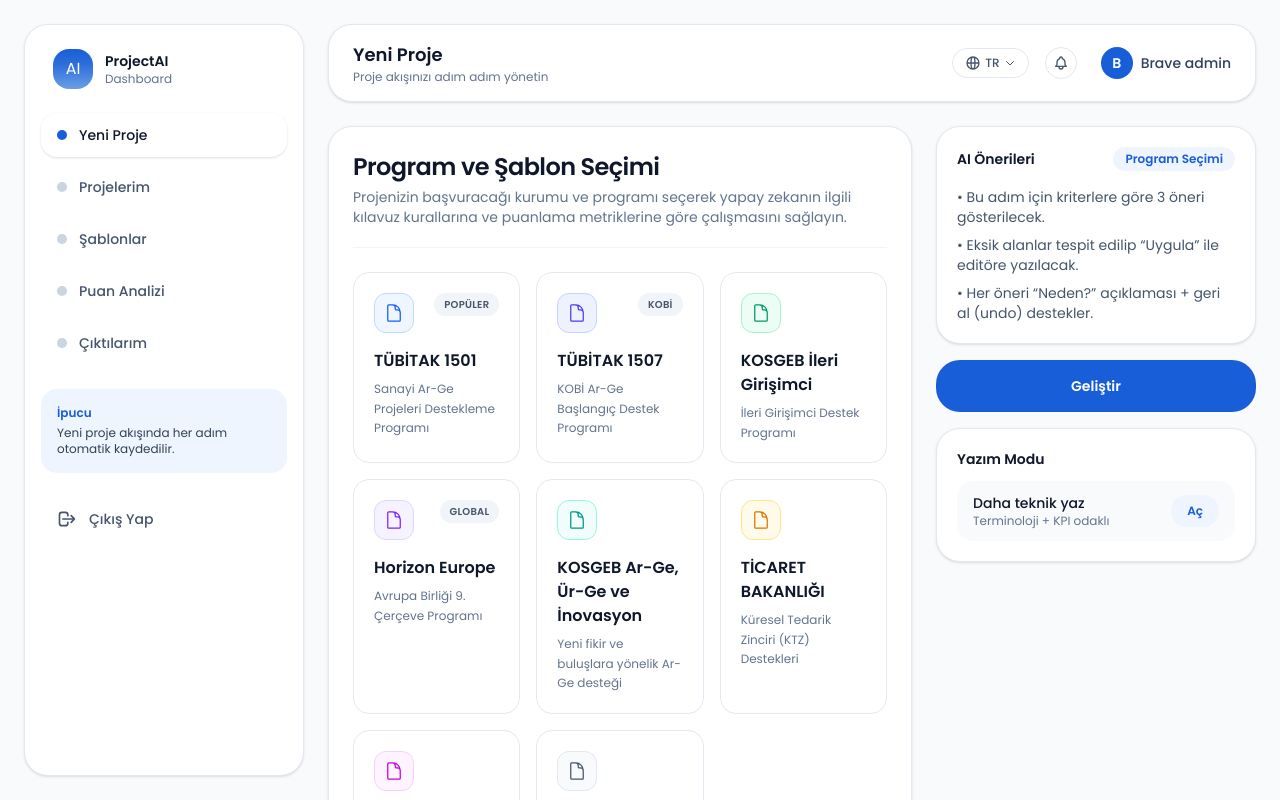
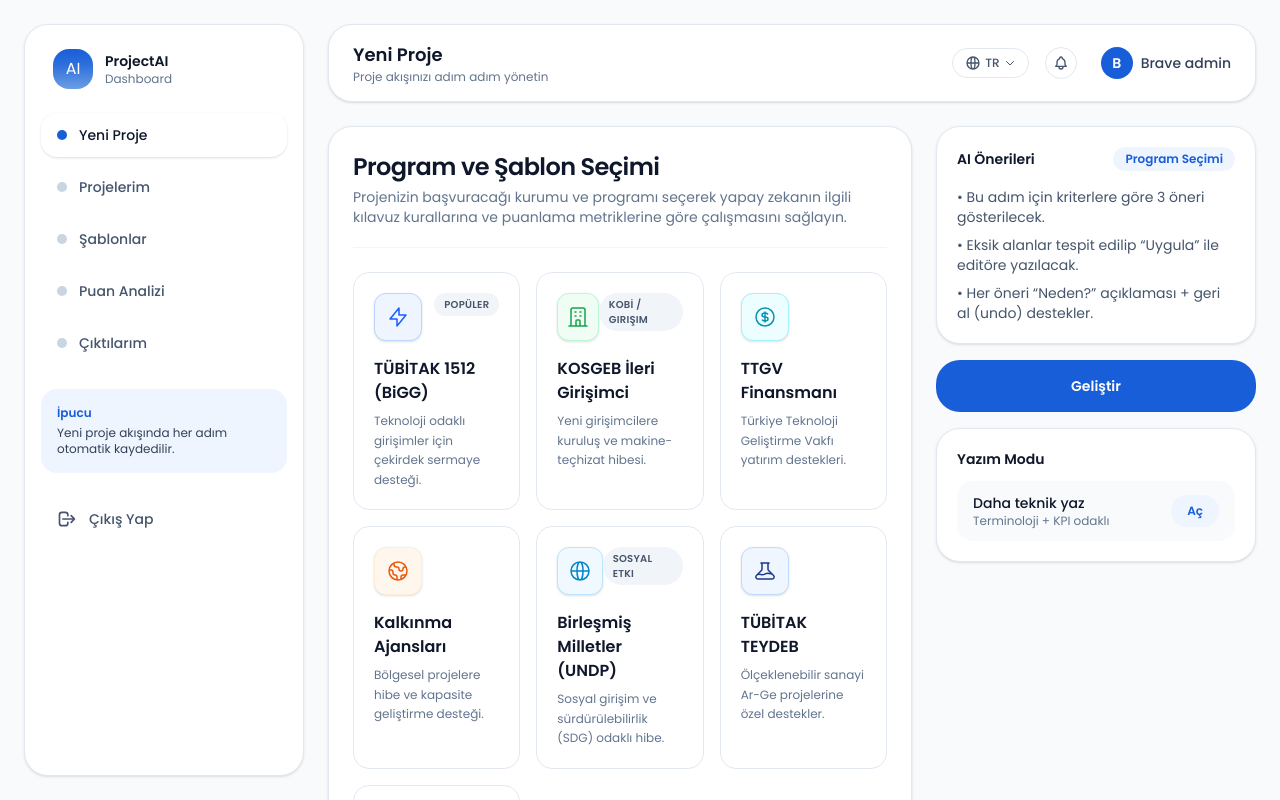
Before and after one commit to dilnurmolla/projectAI, a React (Vite) app: page /dashboard/new in a window 1280 px wide. Shown: the top 800 px of the page. Built offline with nearby package versions, Linux system fonts and the light colour scheme; sample sign-in values are in the browser's storage.

Commit message:
The program selection step has been modified

```diff
--- a/src/pages/dashboard/NewProject.jsx
+++ b/src/pages/dashboard/NewProject.jsx
@@ -3,55 +3,154 @@
 
 const PROGRAMS = [
   {
-    id: "tubitak_1501",
-    name: "TÜBİTAK 1501",
-    desc: "Sanayi Ar-Ge Projeleri Destekleme Programı",
-    color: "bg-blue-50 text-blue-600 border-blue-200",
+    id: "tubitak_1512",
+    name: "TÜBİTAK 1512 (BiGG)",
+    desc: "Teknoloji odaklı girişimler için çekirdek sermaye desteği.",
+    color: "bg-[#EFF5FF] text-[#1B5CFF] border-[#BFD4FF]",
     badge: "Popüler",
+    icon: (
+      <svg
+        className="h-6 w-6"
+        fill="none"
+        viewBox="0 0 24 24"
+        stroke="currentColor"
+      >
+        <path
+          strokeLinecap="round"
+          strokeLinejoin="round"
+          strokeWidth={1.5}
+          d="M13 10V3L4 14h7v7l9-11h-7z"
+        />
+      </svg>
+    ),
   },
   {
-    id: "tubitak_1507",
-    name: "TÜBİTAK 1507",
-    desc: "KOBİ Ar-Ge Başlangıç Destek Programı",
-    color: "bg-indigo-50 text-indigo-600 border-indigo-200",
-    badge: "KOBİ",
+    id: "kosgeb_yeni",
+    name: "KOSGEB İleri Girişimci",
+    desc: "Yeni girişimcilere kuruluş ve makine-teçhizat hibesi.",
+    color: "bg-[#F0FDF4] text-[#16A34A] border-[#BBF7D0]",
+    badge: "KOBİ / Girişim",
+    icon: (
+      <svg
+        className="h-6 w-6"
+        fill="none"
+        viewBox="0 0 24 24"
+        stroke="currentColor"
+      >
+        <path
+          strokeLinecap="round"
+          strokeLinejoin="round"
+          strokeWidth={1.5}
+          d="M19 21V5a2 2 0 00-2-2H7a2 2 0 00-2 2v16m14 0h2m-2 0h-5m-9 0H3m2 0h5M9 7h1m-1 4h1m4-4h1m-1 4h1m-5 10v-5a1 1 0 011-1h2a1 1 0 011 1v5m-4 0h4"
+        />
+      </svg>
+    ),
   },
   {
-    id: "kosgeb_ileri",
-    name: "KOSGEB İleri Girişimci",
-    desc: "İleri Girişimci Destek Programı",
-    color: "bg-emerald-50 text-emerald-600 border-emerald-200",
+    id: "ttgv",
+    name: "TTGV Finansmanı",
+    desc: "Türkiye Teknoloji Geliştirme Vakfı yatırım destekleri.",
+    color: "bg-[#ECFEFF] text-[#0891B2] border-[#A5F3FC]",
+    icon: (
+      <svg
+        className="h-6 w-6"
+        fill="none"
+        viewBox="0 0 24 24"
+        stroke="currentColor"
+      >
+        <path
+          strokeLinecap="round"
+          strokeLinejoin="round"
+          strokeWidth={1.5}
+          d="M12 8c-1.657 0-3 .895-3 2s1.343 2 3 2 3 .895 3 2-1.343 2-3 2m0-8c1.11 0 2.08.402 2.599 1M12 8V7m0 1v8m0 0v1m0-1c-1.11 0-2.08-.402-2.599-1M21 12a9 9 0 11-18 0 9 9 0 0118 0z"
+        />
+      </svg>
+    ),
   },
   {
-    id: "horizon_europe",
-    name: "Horizon Europe",
-    desc: "Avrupa Birliği 9. Çerçeve Programı",
-    color: "bg-violet-50 text-violet-600 border-violet-200",
-    badge: "Global",
+    id: "kalkinma",
+    name: "Kalkınma Ajansları",
+    desc: "Bölgesel projelere hibe ve kapasite geliştirme desteği.",
+    color: "bg-[#FFF7ED] text-[#EA580C] border-[#FFEDD5]",
+    icon: (
+      <svg
+        className="h-6 w-6"
+        fill="none"
+        viewBox="0 0 24 24"
+        stroke="currentColor"
+      >
+        <path
+          strokeLinecap="round"
+          strokeLinejoin="round"
+          strokeWidth={1.5}
+          d="M3.055 11H5a2 2 0 012 2v1a2 2 0 002 2 2 2 0 012 2v2.945M8 3.935V5.5A2.5 2.5 0 0010.5 8h.5a2 2 0 012 2 2 2 0 104 0 2 2 0 012-2h1.064M15 20.488V18a2 2 0 012-2h3.064M21 12a9 9 0 11-18 0 9 9 0 0118 0z"
+        />
+      </svg>
+    ),
   },
   {
-    id: "kosgeb_arge",
-    name: "KOSGEB Ar-Ge, Ür-Ge ve İnovasyon",
-    desc: "Yeni fikir ve buluşlara yönelik Ar-Ge desteği",
-    color: "bg-teal-50 text-teal-600 border-teal-200",
+    id: "undp",
+    name: "Birleşmiş Milletler (UNDP)",
+    desc: "Sosyal girişim ve sürdürülebilirlik (SDG) odaklı hibe.",
+    color: "bg-[#F0F9FF] text-[#0284C7] border-[#BAE6FD]",
+    badge: "Sosyal Etki",
+    icon: (
+      <svg
+        className="h-6 w-6"
+        fill="none"
+        viewBox="0 0 24 24"
+        stroke="currentColor"
+      >
+        <path
+          strokeLinecap="round"
+          strokeLinejoin="round"
+          strokeWidth={1.5}
+          d="M21 12a9 9 0 01-9 9m9-9a9 9 0 00-9-9m9 9H3m9 9a9 9 0 01-9-9m9 9c1.657 0 3-4.03 3-9s-1.343-9-3-9m0 18c-1.657 0-3-4.03-3-9s1.343-9 3-9m-9 9a9 9 0 019-9"
+        />
+      </svg>
+    ),
   },
   {
-    id: "tejip",
-    name: "TİCARET BAKANLIĞI",
-    desc: "Küresel Tedarik Zinciri (KTZ) Destekleri",
-    color: "bg-amber-50 text-amber-600 border-amber-200",
+    id: "teydeb",
+    name: "TÜBİTAK TEYDEB",
+    desc: "Ölçeklenebilir sanayi Ar-Ge projelerine özel destekler.",
+    color: "bg-[#EFF6FF] text-[#1E3A8A] border-[#BFDBFE]",
+    icon: (
+      <svg
+        className="h-6 w-6"
+        fill="none"
+        viewBox="0 0 24 24"
+        stroke="currentColor"
+      >
+        <path
+          strokeLinecap="round"
+          strokeLinejoin="round"
+          strokeWidth={1.5}
+          d="M19.428 15.428a2 2 0 00-1.022-.547l-2.387-.477a6 6 0 00-3.86.517l-.318.158a6 6 0 01-3.86.517L6.05 15.21a2 2 0 00-1.806.547M8 4h8l-1 1v5.172a2 2 0 00.586 1.414l5 5c1.26 1.26.367 3.414-1.415 3.414H4.828c-1.782 0-2.674-2.154-1.414-3.414l5-5A2 2 0 009 10.172V5L8 4z"
+        />
+      </svg>
+    ),
   },
   {
-    id: "eureka",
-    name: "EUREKA",
-    desc: "Uluslararası Ar-Ge İşbirlikleri Ağ Programı",
-    color: "bg-fuchsia-50 text-fuchsia-600 border-fuchsia-200",
-  },
-  {
-    id: "custom",
-    name: "Özel Şablon / Diğer",
-    desc: "Kendi başlıklarını belirleyerek serbest taslak oluştur",
-    color: "bg-slate-50 text-slate-600 border-slate-200",
+    id: "teknopark",
+    name: "Teknoparklar (TGB)",
+    desc: "Startup'lar için kuluçka, ofis ve vergi avantajı.",
+    color: "bg-[#FAF5FF] text-[#9333EA] border-[#E9D5FF]",
+    icon: (
+      <svg
+        className="h-6 w-6"
+        fill="none"
+        viewBox="0 0 24 24"
+        stroke="currentColor"
+      >
+        <path
+          strokeLinecap="round"
+          strokeLinejoin="round"
+          strokeWidth={1.5}
+          d="M5 3v4M3 5h4M6 17v4m-2-2h4m5-16l2.286 6.857L21 12l-5.714 2.143L13 21l-2.286-6.857L5 12l5.714-2.143L13 3z"
+        />
+      </svg>
+    ),
   },
 ];
 
@@ -148,8 +247,7 @@
                     setIsOpen(false);
                     setSearchTerm("");
                   }}
-                  className={`flex w-full items-center gap-3 rounded-lg px-3 py-2.5 text-left text-sm transition-colors ${
-                    selectedIde === ide.id
+                  className={`flex w-full items-center gap-3 rounded-lg px-3 py-2.5 text-left text-sm transition-colors ${selectedIde === ide.id
                     ? "bg-[#EFF5FF] text-[#1B5CFF] font-medium"
                     : "text-slate-700 hover:bg-slate-50"
                     }`}
@@ -386,8 +484,7 @@
           <h3 className="text-sm font-semibold text-slate-900">Proje Durumu</h3>
           <div className="mt-4 grid gap-4 sm:grid-cols-2">
             <label
-              className={`relative flex cursor-pointer rounded-xl border p-4 transition-all ${
-                projectType === "scratch"
+              className={`relative flex cursor-pointer rounded-xl border p-4 transition-all ${projectType === "scratch"
                 ? "border-[#1B5CFF] bg-[#EFF5FF]"
                 : "border-slate-200 bg-white hover:bg-slate-50"
                 }`}
@@ -402,8 +499,7 @@
               />
               <div className="flex w-full items-start gap-3">
                 <div
-                  className={`flex h-5 w-5 items-center justify-center rounded-full border ${
-                    projectType === "scratch"
+                  className={`flex h-5 w-5 items-center justify-center rounded-full border ${projectType === "scratch"
                     ? "border-[#1B5CFF] bg-[#1B5CFF]"
                     : "border-slate-300 bg-white"
                     }`}
@@ -426,8 +522,7 @@
             </label>
 
             <label
-              className={`relative flex cursor-pointer rounded-xl border p-4 transition-all ${
-                projectType === "existing"
+              className={`relative flex cursor-pointer rounded-xl border p-4 transition-all ${projectType === "existing"
                 ? "border-[#1B5CFF] bg-[#EFF5FF]"
                 : "border-slate-200 bg-white hover:bg-slate-50"
                 }`}
@@ -442,8 +537,7 @@
               />
               <div className="flex w-full items-start gap-3">
                 <div
-                  className={`flex h-5 w-5 items-center justify-center rounded-full border ${
-                    projectType === "existing"
+                  className={`flex h-5 w-5 items-center justify-center rounded-full border ${projectType === "existing"
                     ? "border-[#1B5CFF] bg-[#1B5CFF]"
                     : "border-slate-300 bg-white"
                     }`}
@@ -505,29 +599,16 @@
             <div
               key={prog.id}
               onClick={() => setSelectedProgram(prog.id)}
-              className={`group relative cursor-pointer rounded-2xl border p-5 transition-all duration-200 ${
-                isSelected
+              className={`group relative cursor-pointer rounded-2xl border p-5 transition-all duration-200 ${isSelected
                 ? "border-[#1B5CFF] bg-[#F4F7FF] shadow-[0_0_0_1px_#1B5CFF]"
                 : "border-slate-200 bg-white hover:border-slate-300 hover:shadow-sm"
                 }`}
             >
               <div className="flex items-start justify-between">
                 <div
-                  className={`flex h-10 w-10 items-center justify-center rounded-xl border ${prog.color}`}
+                  className={`flex h-12 w-12 items-center justify-center rounded-xl border ${prog.color} shadow-sm transition-transform group-hover:scale-110`}
                 >
-                  <svg
-                    className="h-5 w-5"
-                    fill="none"
-                    viewBox="0 0 24 24"
-                    stroke="currentColor"
-                  >
-                    <path
-                      strokeLinecap="round"
-                      strokeLinejoin="round"
-                      strokeWidth={1.5}
-                      d="M19.5 14.25v-2.625a3.375 3.375 0 00-3.375-3.375h-1.5A1.125 1.125 0 0113.5 7.125v-1.5a3.375 3.375 0 00-3.375-3.375H8.25m2.25 0H5.625c-.621 0-1.125.504-1.125 1.125v17.25c0 .621.504 1.125 1.125 1.125h12.75c.621 0 1.125-.504 1.125-1.125V11.25a9 9 0 00-9-9z"
-                    />
-                  </svg>
+                  {prog.icon}
                 </div>
                 {prog.badge && (
                   <span className="rounded-full bg-slate-100 px-2.5 py-1 text-[10px] font-semibold tracking-wide text-slate-600 uppercase">
@@ -538,8 +619,7 @@
 
               <div className="mt-4">
                 <h3
-                  className={`font-semibold ${
-                    isSelected ? "text-[#1B5CFF]" : "text-slate-900"
+                  className={`font-semibold ${isSelected ? "text-[#1B5CFF]" : "text-slate-900"
                     }`}
                 >
                   {prog.name}
```
Lines whose indentation alone changed are shown as unchanged.
